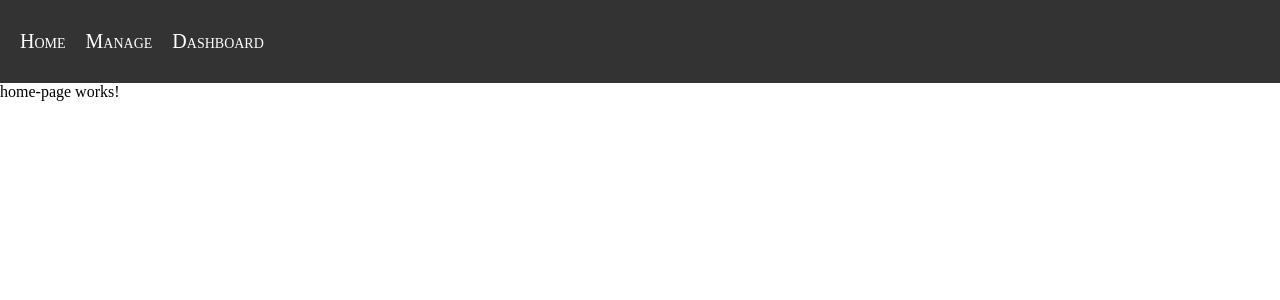
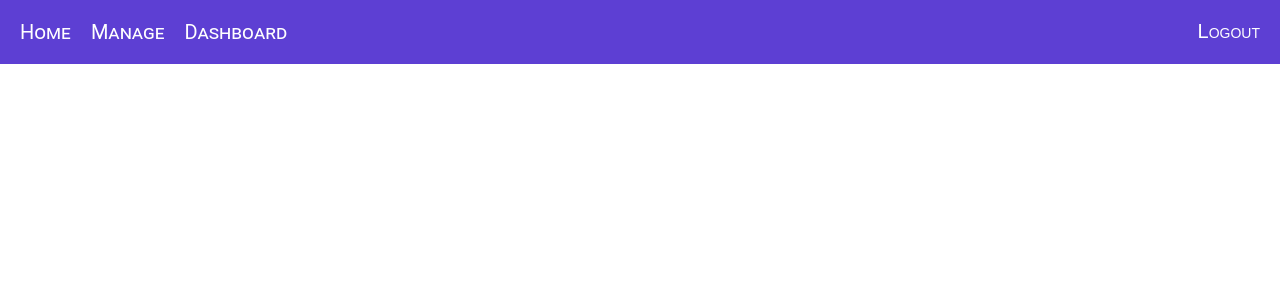
Before and after one commit to meghavx/WorkSync, an Angular app: page /home in a window 1280 px wide. Shown: the top 300 px of the page. Built offline with nearby package versions, Linux system fonts and the light colour scheme.

Commit message:
add logout button

```diff
--- a/src/app/app.component.ts
+++ b/src/app/app.component.ts
@@ -1,11 +1,9 @@
 import { Component } from '@angular/core';
 import { RouterModule } from '@angular/router';
-import { HeaderComponent } from './header/header.component';
 @Component({
   selector: 'app-root',
-  imports: [HeaderComponent, RouterModule],
+  imports: [RouterModule],
   template: `
-    <app-header></app-header>
     <router-outlet></router-outlet>
   `
 })
--- a/src/app/auth/register-login/register-login.component.scss
+++ b/src/app/auth/register-login/register-login.component.scss
@@ -117,15 +117,15 @@
 #chk {
 	display: none;
 
-  &:checked ~ .register {
-    display: none; /* Hide login when checkbox is checked */
+  &:checked ~ .login {
+    display: none; /* Hide register when checkbox is checked */
   }
 
-  &:checked ~ .login {
-    display: block; /* Show register when checkbox is checked */
+  &:checked ~ .register {
+    display: block; /* Show login when checkbox is checked */
   }
 }
 
-.login {
-  display: none; /* Hide register by default */
+.register {
+  display: none; /* Hide login by default */
 }
--- /dev/null
+++ b/src/app/header/header.component.scss
@@ -0,0 +1,29 @@
+header {
+  display: flex;
+  justify-content: space-between;
+  background-color: #5D3FD3;
+  padding: 1em;
+  font-size: 1.25em;
+}
+
+ul {
+  display: flex;
+  gap: 1em;
+  color: #fff;
+  font-family: 'Roboto', sans-serif;
+  font-variant: small-caps;
+}
+
+li {
+  list-style: none;
+  cursor: pointer;
+}
+
+button {
+  background-color: transparent;
+  color: white;
+  border: none;
+  cursor: pointer;
+  font-variant: small-caps;
+  font-size: 1em;
+}
--- a/src/app/header/header.component.ts
+++ b/src/app/header/header.component.ts
@@ -13,26 +13,11 @@ import { RouterLink } from '@angular/router';
           <li routerLink="/dashboard">Dashboard</li>
         </ul>
       </nav>
+      <div class="logout-btn">
+        <button routerLink="/">Logout</button>
+      </div>
     </header>
   `,
-  styles: `
-    header {
-      background-color: #333;
-      padding: 1.5em 1em;
-      font-size: 1.25em;
-    }
-
-    ul {
-      display: flex;
-      gap: 1em;
-      color: #fff;
-      font-variant: small-caps;
-    }
-
-    li {
-      list-style: none;
-      cursor: pointer;
-    }
-  `
+  styleUrl: './header.component.scss'
 })
 export class HeaderComponent {}
--- a/src/app/home/home.component.ts
+++ b/src/app/home/home.component.ts
@@ -1,12 +1,13 @@
 import { Component } from '@angular/core';
 import { RouterOutlet } from '@angular/router';
+import { HeaderComponent } from '../header/header.component';
 
 @Component({
   selector: 'app-home',
   standalone: true,
-  imports: [RouterOutlet],
+  imports: [HeaderComponent, RouterOutlet],
   template: `
-    <p>home-page works!</p>
+    <app-header></app-header>
     <router-outlet></router-outlet>
   `
 })
```
Also changed, not shown: package.json (+4 -3 lines), 1 other file (tests, documents, lock files or other folders).
